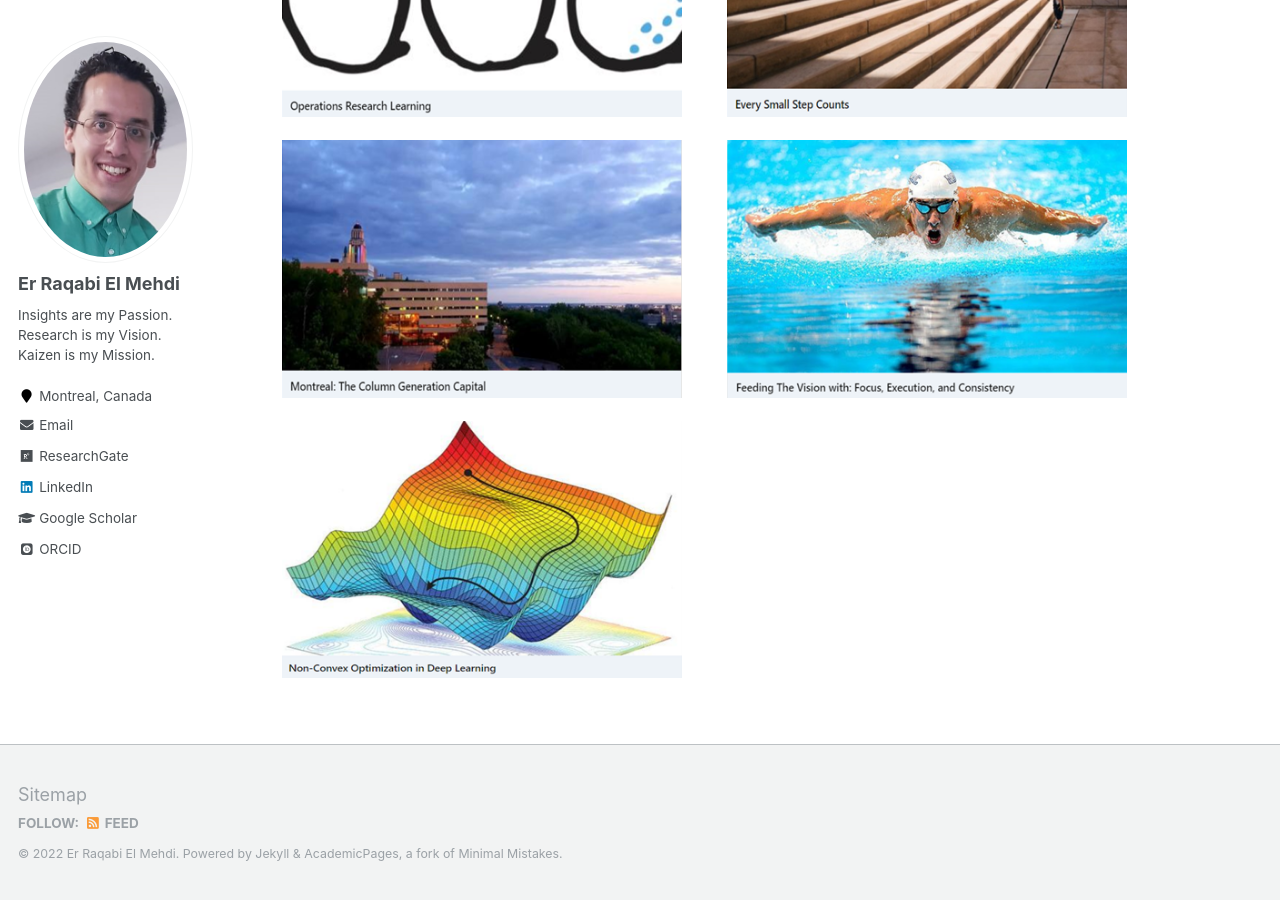
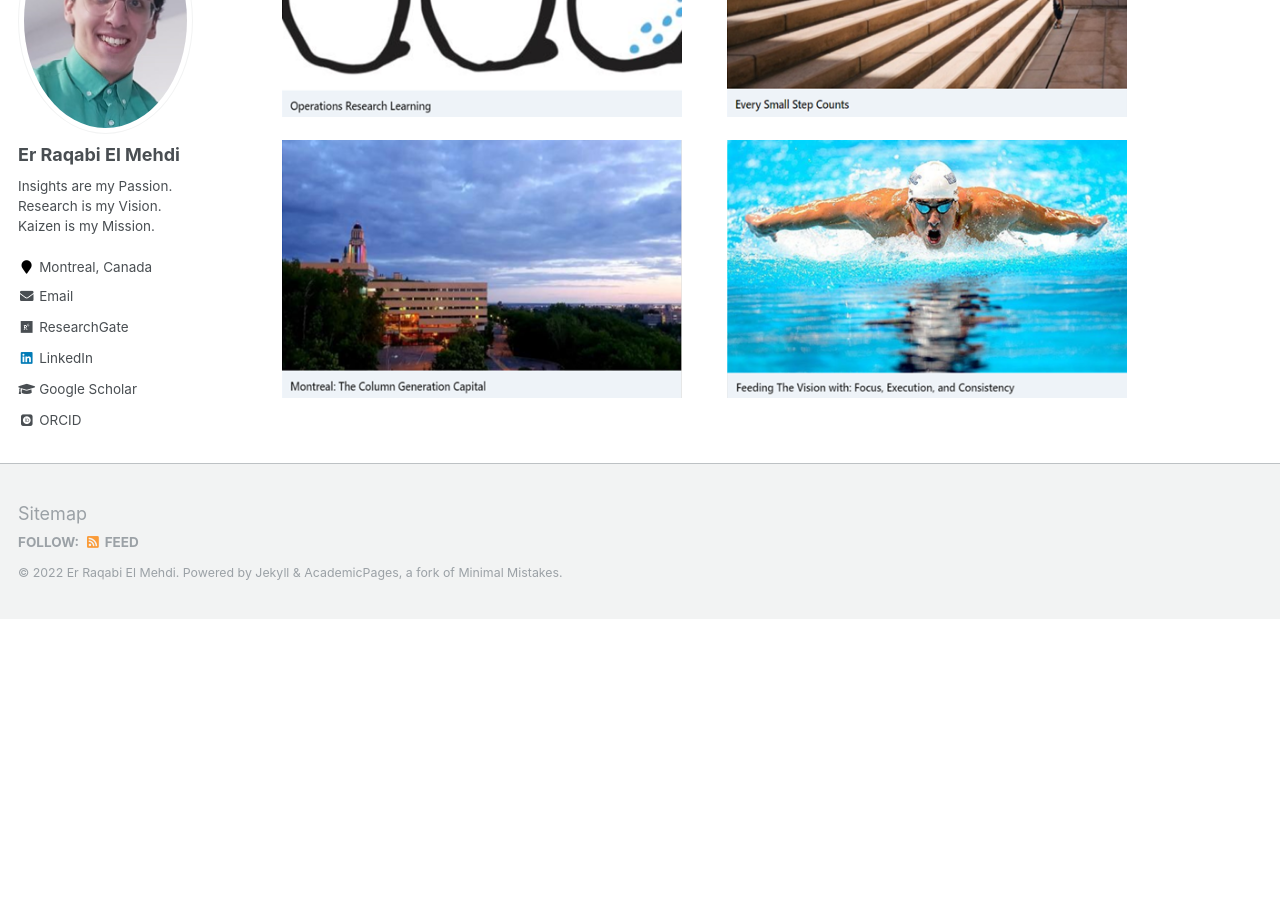
Before and after one commit to RqbMedi/rqbmedi.github.io, a Jekyll site: the page built from _pages/portfolio.md, in a window 1280 px wide and 900 px high, scrolled down 2598 px. Built offline with Jekyll 4.4.1, drawn with Linux system fonts in a browser that asks for light colours; some web fonts are replaced; after the commit the page ends 3217 px from its top, so only the background shows below that.

Commit message:
Update portfolio.md

```diff
--- a/_pages/portfolio.md
+++ b/_pages/portfolio.md
@@ -27,5 +27,3 @@ I like writing blogs where I share insights and experiences. Below are my recent
 [<img src="http://rqbmedi.github.io/images/Medium_Article_06.png" width="400" height="400" />](https://medium.com/swlh/operations-research-learning-5fafaae0494c) &nbsp; &nbsp; &nbsp; &nbsp; [<img src="http://rqbmedi.github.io/images/LinkedIn_Article_10.png" width="400" height="400" />](https://www.linkedin.com/pulse/every-small-step-counts-er-raqabi-el-mehdi-%E3%83%A9%E3%82%AB%E3%83%93-%E3%83%A1%E3%83%87%E3%82%A3/)
 
 [<img src="http://rqbmedi.github.io/images/Medium_Article_05.png" width="400" height="400" />](https://erraqabielmehdi.medium.com/montreal-the-column-generation-capital-51c0b22e8a78) &nbsp; &nbsp; &nbsp; &nbsp; [<img src="http://rqbmedi.github.io/images/LinkedIn_Article_09.png" width="400" height="400" />](https://www.linkedin.com/pulse/feeding-vision-focus-execution-consistency-el-mehdi-%E3%83%A9%E3%82%AB%E3%83%93-%E3%83%A1%E3%83%87%E3%82%A3/)
-
-[<img src="http://rqbmedi.github.io/images/Medium_Article_04.png" width="400" height="400" />](https://medium.com/swlh/non-convex-optimization-in-deep-learning-26fa30a2b2b3) &nbsp; &nbsp; &nbsp; &nbsp;
```
